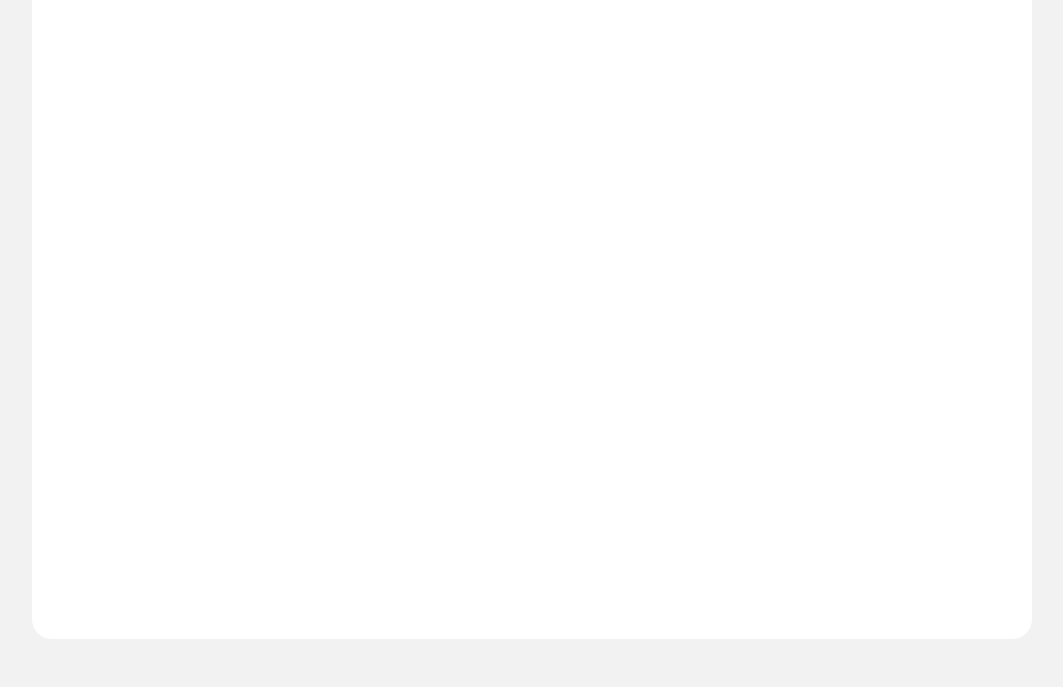
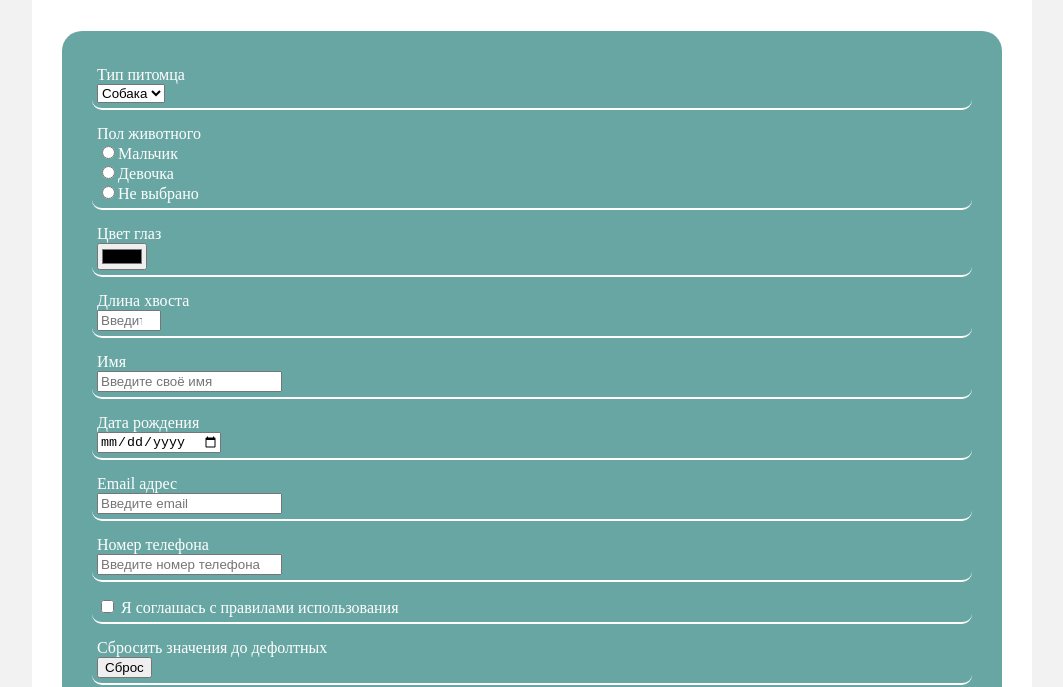
Before and after one commit to IritRTF/5-tables-and-forms, a website: page static/index.html in a window 1280 px wide. Shown: the part 131-818 px from the top of the page, without its empty margins (108-1171 px from the left). Drawn offline with Linux system fonts and the light colour scheme.

Commit message:
Бутаков Максим Сливзерин 5/5

```diff
--- a/static/index.html
+++ b/static/index.html
@@ -6,11 +6,62 @@
     <link rel="stylesheet" href="styles.css">
 </head>
 <body>
-<main>
-    <h1>Найди себе друга!</h1>
-
-    <!--Форму размещай тут-->
-
-</main>
+    <main>
+        <h1>Найди себе друга!</h1>
+        <div class="container">
+            <form action="/pets/orders" method="POST">
+                <label class="question-label">
+                    Тип питомца
+                    <select class="question-input" name="petType">
+                        <option name="dogType" value="dog">Собака</option>
+                        <option name="catType" value="cat">Кошка</option>
+                        <option name="hamsterType" value="hamster">Хомяк</option>
+                        <option name="fishType" value="fish">Рыба</option>
+                    </select>
+                </label>
+                <label class="question-label">
+                    Пол животного <br>
+                    <input class="question-input radioclass" type="radio" name="gender" value="boy">Мальчик<br>
+                    <input class="question-input radioclass" type="radio" name="gender" value="girl">Девочка<br>
+                    <input class="question-input radioclass" type="radio" name="gender" value="none">Не выбрано
+                </label>
+                <label class="question-label">
+                    Цвет глаз
+                    <input class="question-input" type="color" name="eyeColor" placeholder="Укажите цвет глаз">
+                </label>
+                <label class="question-label">
+                    Длина хвоста
+                    <input class="question-input" type="number" name="tailLength" max="120" min="7" placeholder="Введите длину хвоста">
+                </label>
+                <label class="question-label">
+                    Имя
+                    <input class="question-input" type="text" name="name" placeholder="Введите своё имя">
+                </label>
+                <label class="question-label">
+                    Дата рождения
+                    <input class="question-input" type="date" name="dateOfBirth" placeholder="Введите свою дату рождения">
+                </label>
+                <label class="question-label">
+                    Email адрес
+                    <input class="question-input" type="email" name="email" placeholder="Введите email">
+                </label>
+                <label class="question-label">
+                    Номер телефона
+                    <input class="question-input" type="tel" name="phone" placeholder="Введите номер телефона">
+                </label>
+                <label class="question-label">
+                    <input class="question-input radioclass" type="checkbox" value="true" name="rules"> Я соглашась с правилами использования
+                </label>
+                <label class="question-label">
+                    Сбросить значения до дефолтных
+                    <input class="question-input" type="reset" name="submit" value="Сброс">
+                </label>
+                <label class="question-label">
+                    Отправить заявку
+                    <input class="question-input" type="submit" name="submit" value="Отправить">
+                </label>
+            </form>
+        </div>
+    </main>
 </body>
 </html>
--- a/static/styles.css
+++ b/static/styles.css
@@ -22,6 +22,32 @@ h1 {
     color: rgba(173,38,164,0.67);
 }
 
+.container {
+    display: block;
+    margin: 30px auto;
+    max-width: 900px;
+    border-radius: 20px;
+    padding: 30px;
+    background-color: #68a6a3;
+}
+
+.question-label {
+    display: block;
+    border-bottom: solid 2px white;
+    border-radius: 10px;
+    margin-bottom: 10px;
+    padding: 5px;
+    color: white;
+}
+
+.question-input {
+    display: block;
+}
+
+.radioclass{
+    display: inline;
+}
+
 .error {
     color: rgba(173,30,24,0.88);
 }
```
Also changed, not shown: server.js (+12 -0 lines), 1 other file.
